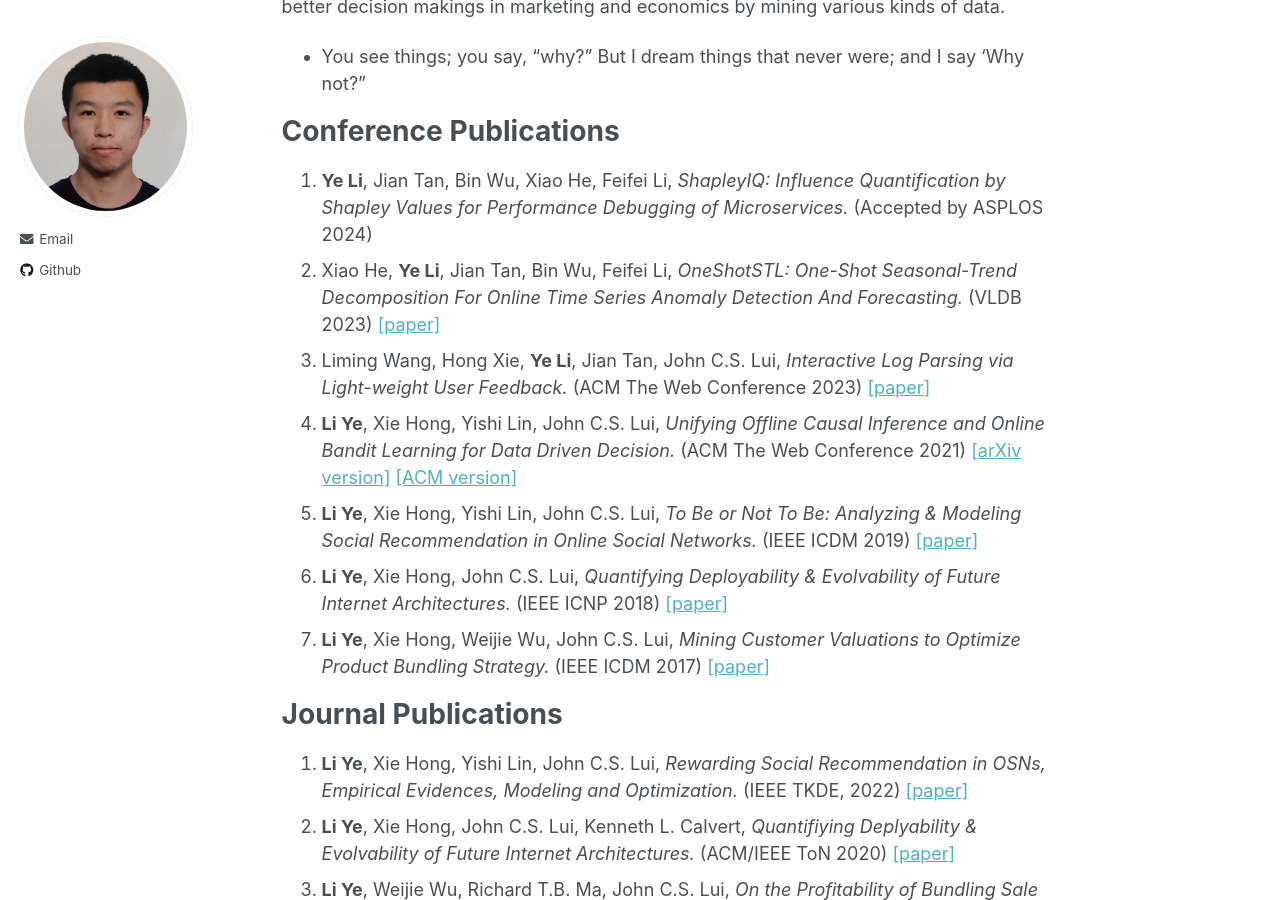
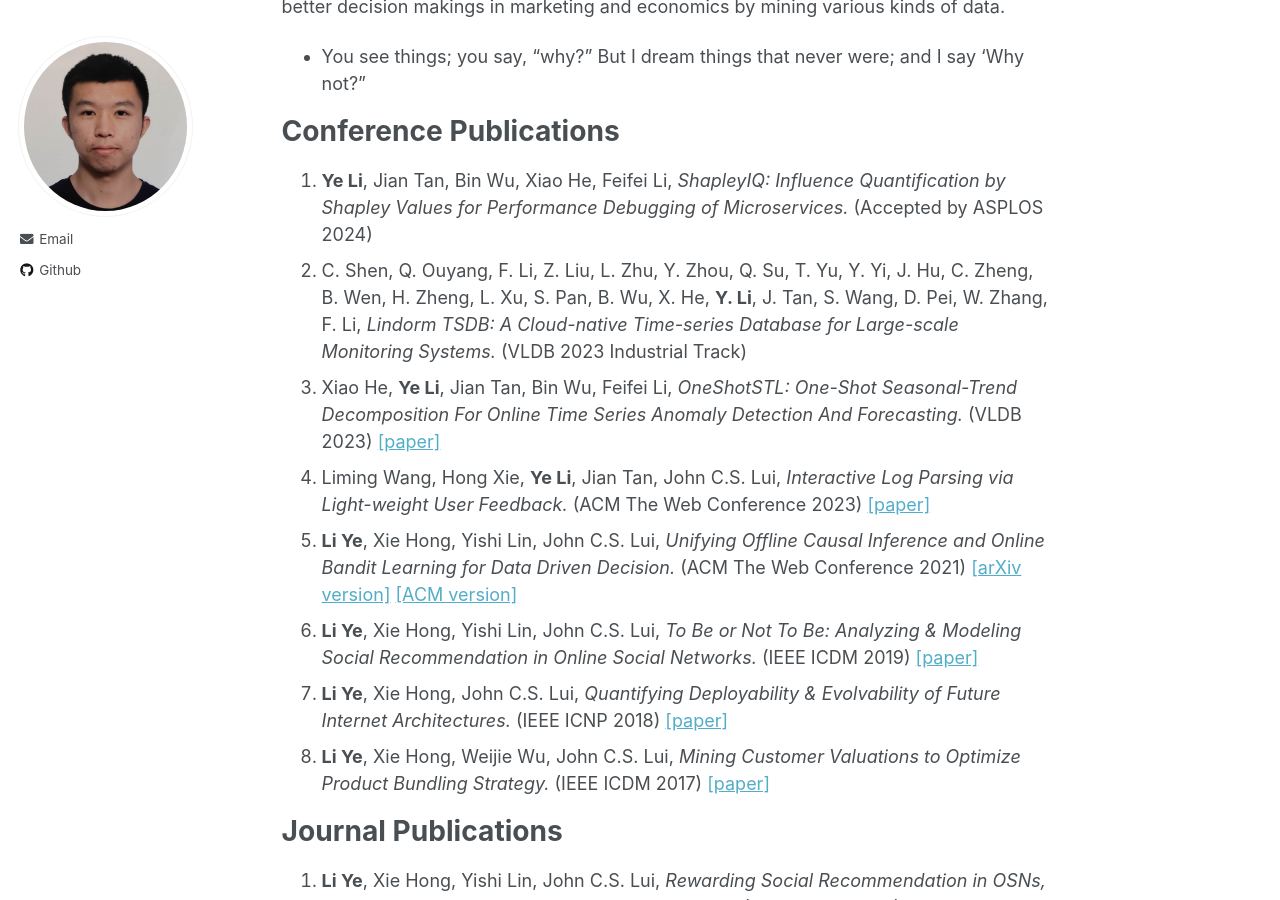
Before and after one commit to lonyle/lonyle.github.io, a Jekyll site: the page built from _pages/about.md, in a window 1280 px wide and 900 px high, scrolled down 424 px. Built offline with Jekyll 4.4.1, drawn with Linux system fonts in a browser that asks for light colours.

Commit message:
update papers

```diff
--- a/_pages/about.md
+++ b/_pages/about.md
@@ -21,7 +21,8 @@ During his Ph.D studies, his research interest lies in the intersection of Data
 
 Conference Publications
 =====
-7. **Ye Li**, Jian Tan, Bin Wu, Xiao He, Feifei Li, *ShapleyIQ: Influence Quantification by Shapley Values for Performance Debugging of Microservices.* (Accepted by ASPLOS 2024)
+8. **Ye Li**, Jian Tan, Bin Wu, Xiao He, Feifei Li, *ShapleyIQ: Influence Quantification by Shapley Values for Performance Debugging of Microservices.* (Accepted by ASPLOS 2024)
+7. C. Shen, Q. Ouyang, F. Li, Z. Liu, L. Zhu, Y. Zhou, Q. Su, T. Yu, Y. Yi, J. Hu, C. Zheng, B. Wen, H. Zheng, L. Xu, S. Pan, B. Wu, X. He, **Y. Li**, J. Tan, S. Wang, D. Pei, W. Zhang, F. Li, *Lindorm TSDB: A Cloud-native Time-series Database for Large-scale Monitoring Systems.* (VLDB 2023 Industrial Track)
 6. Xiao He, **Ye Li**, Jian Tan, Bin Wu, Feifei Li, *OneShotSTL: One-Shot Seasonal-Trend Decomposition For Online Time Series Anomaly Detection And Forecasting.* (VLDB 2023) [[paper]](https://dl.acm.org/doi/10.14778/3583140.3583155)
 5. Liming Wang, Hong Xie, **Ye Li**, Jian Tan, John C.S. Lui, *Interactive Log Parsing via Light-weight User Feedback.* (ACM The Web Conference 2023) [[paper]](https://dl.acm.org/doi/abs/10.1145/3543507.3583456)
 4. **Li Ye**, Xie Hong, Yishi Lin, John C.S. Lui, *Unifying Offline Causal Inference and Online Bandit Learning for Data Driven Decision.* (ACM The Web Conference 2021) [[arXiv version]](https://arxiv.org/abs/2001.05699) [[ACM version]](https://dl.acm.org/doi/abs/10.1145/3442381.3449982)
```
Also changed, not shown: 2 other files.
